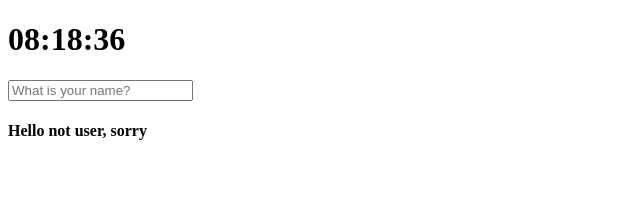
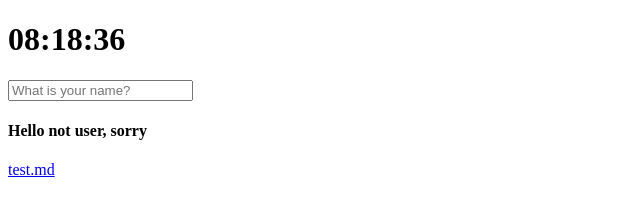
Before and after one commit to JbromeKim/NomadCoders-VanillaJS, a plain HTML site: page index.html in a window 1280 px wide. Shown: the full height of the page, 0-640 px from the left. Drawn offline with Linux system fonts and the light colour scheme.

Commit message:
test.md create

```diff
--- a/index.html
+++ b/index.html
@@ -15,5 +15,7 @@
         <h4 class="js-greeting greeting"></h4>
         <script src="clock.js"></script>
         <script src="greeting.js"></script>
+
+        <a href="test.md">test.md</a>
     </body>
 </html>
```
Also changed, not shown: 1 other file.
